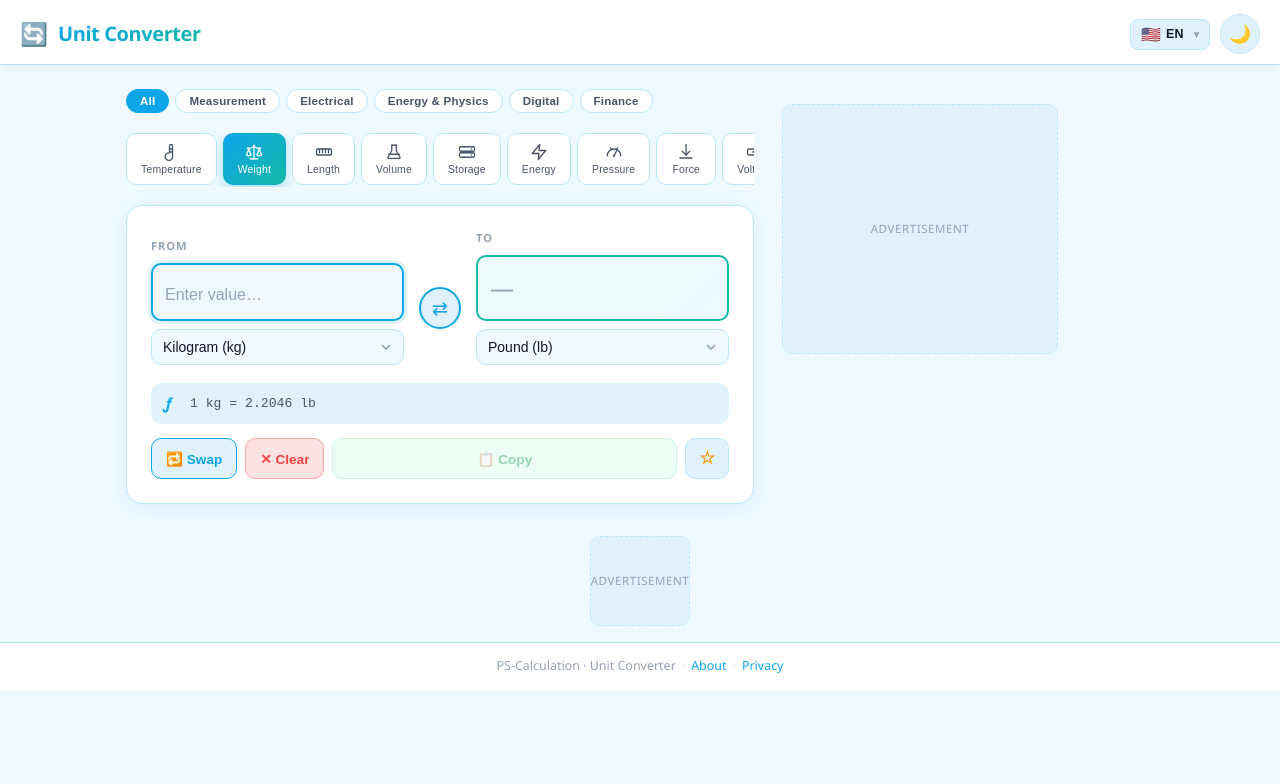
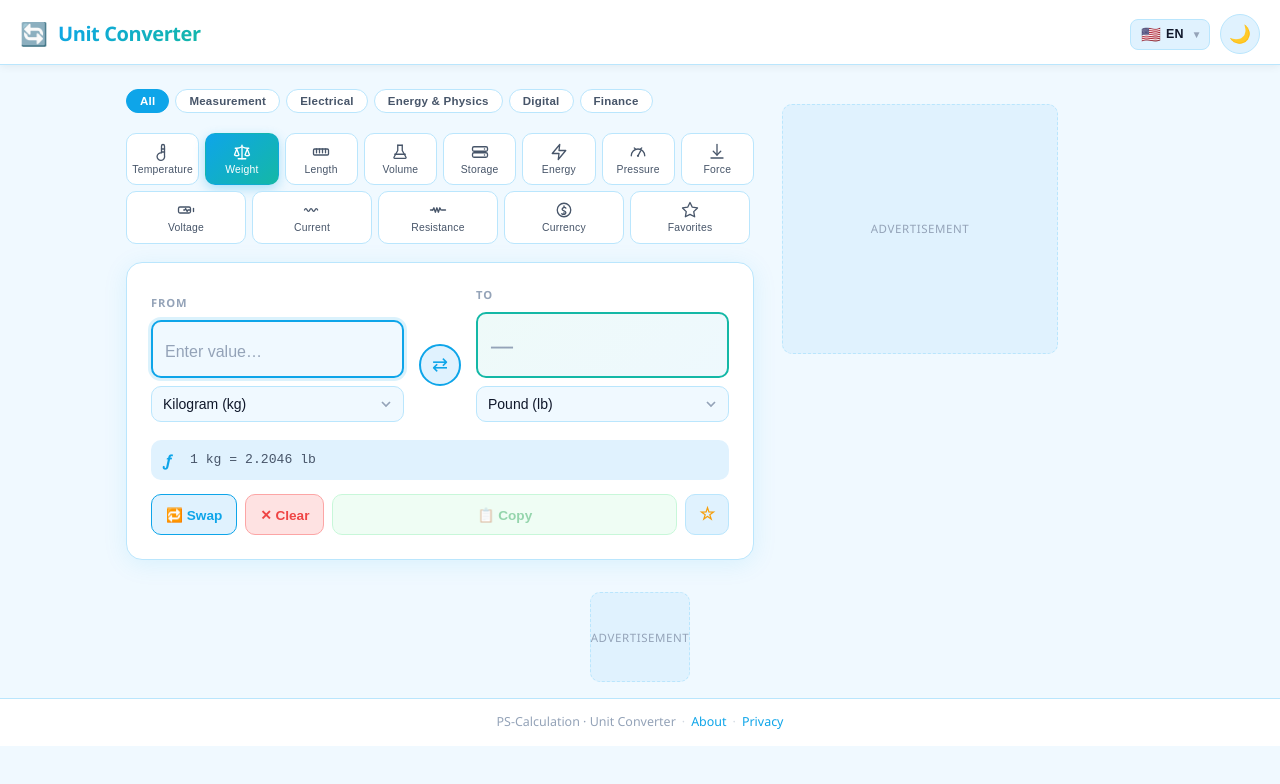
Before and after one commit to phanusit785456/ps-unit-converter, a React (Vite) app: page / in a window 1280 px wide. Shown: the top 784 px of the page. Built offline with nearby package versions, Linux system fonts and the light colour scheme.

Commit message:
Fix dropdown overflow + tabs wrap to 2 rows

```diff
--- a/src/App.css
+++ b/src/App.css
@@ -185,21 +185,18 @@ body {
 .filter-chip.active { background: var(--accent); border-color: var(--accent); color: #fff; }
 
 /* ============================================================
-   Category Tabs
+   Category Tabs — wrap to 2 rows, stretch to fill
    ============================================================ */
 .category-tabs {
   display: flex;
+  flex-wrap: wrap;    /* wrap instead of horizontal scroll */
   gap: 6px;
-  overflow-x: auto;
-  scrollbar-width: none;
-  padding-bottom: 2px;
 }
-.category-tabs::-webkit-scrollbar { display: none; }
 
 .cat-tab {
-  flex-shrink: 0;
+  flex: 1 1 70px;     /* grow/shrink, base 70px → fills row evenly */
   display: flex; flex-direction: column; align-items: center; gap: 4px;
-  padding: 9px 14px;
+  padding: 9px 10px;
   border: 1.5px solid var(--card-border);
   border-radius: var(--radius-sm);
   background: var(--card-bg);
@@ -210,6 +207,7 @@ body {
   font-size: .8rem;
   font-weight: 500;
   min-width: 60px;
+  max-width: 120px;   /* prevent over-stretching on wide screens */
 }
 .cat-tab:hover {
   border-color: var(--accent);
@@ -544,7 +542,9 @@ body {
 .lang-chevron.open { transform: rotate(180deg); }
 
 .lang-menu {
-  position: absolute; top: calc(100% + 6px); left: 0;
+  position: absolute; top: calc(100% + 6px);
+  right: 0;       /* align to right edge — prevents overflow on right side */
+  left: auto;
   z-index: 500;
   background: var(--card-bg);
   border: 1.5px solid var(--card-border);
```
